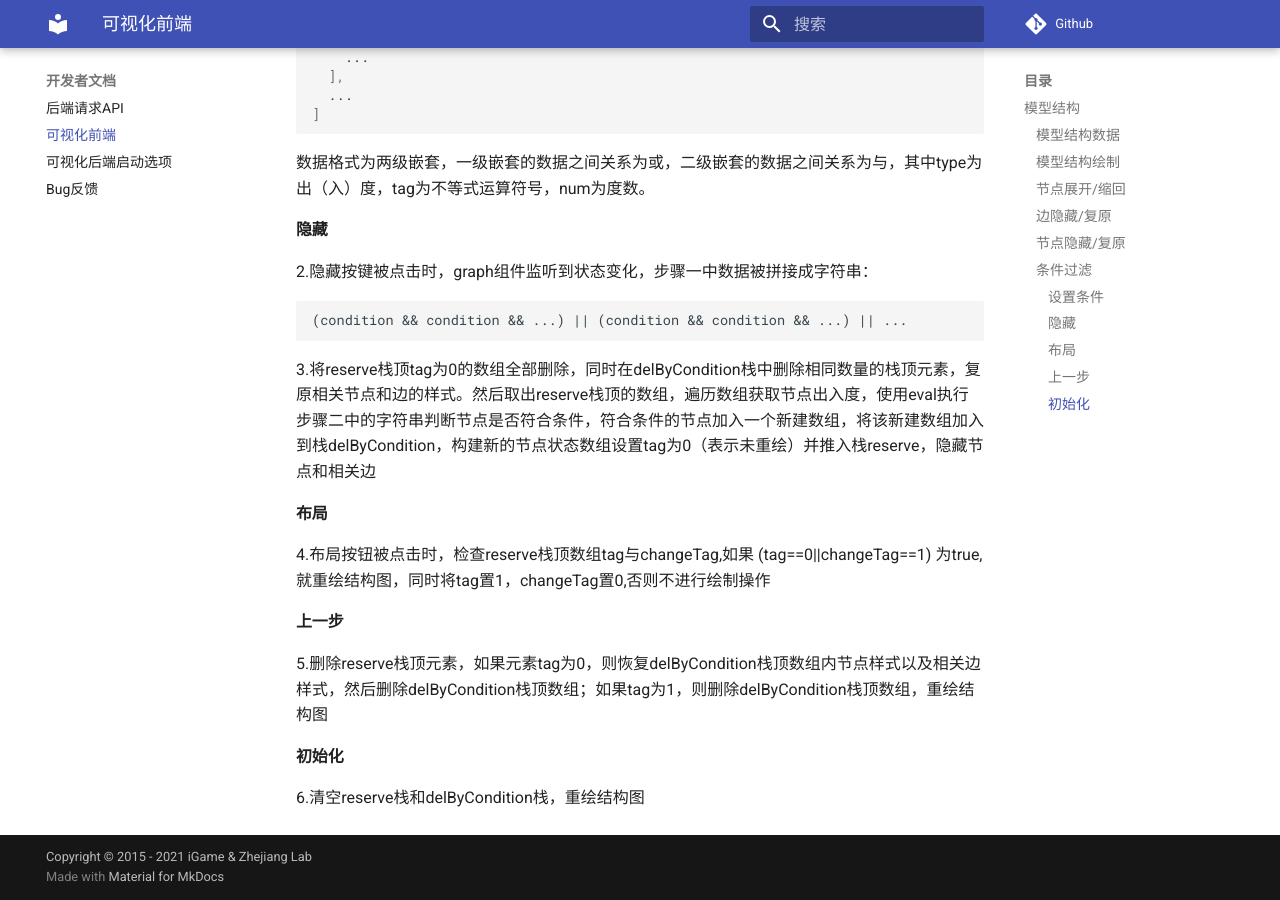
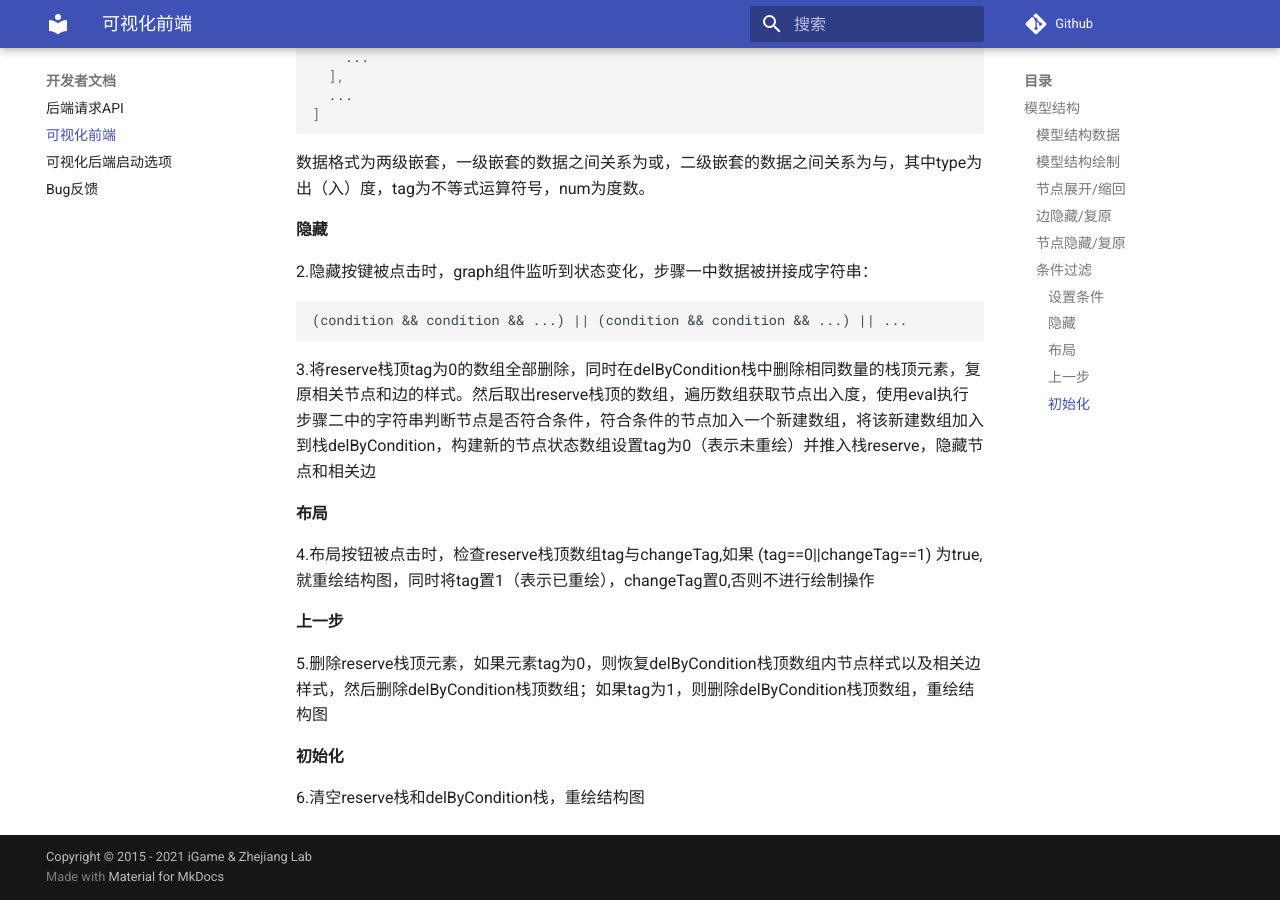
Before and after one commit to iGame-Lab/tsvis-docs, an MkDocs documentation site: the page built from docs/developer/frontend.md, in a window 1280 px wide and 900 px high, scrolled down 2009 px. Built offline with MkDocs 1.6.1 and Material for MkDocs 9.7.7, drawn with Linux system fonts in a browser that asks for light colours; comment, search, counter and statistics services are not loaded.

Commit message:
Update frontend.md

```diff
--- a/docs/developer/frontend.md
+++ b/docs/developer/frontend.md
@@ -94,7 +94,7 @@ uid为节点全名，label为节点简略名，op为节点操作属性，parent
 
 #### 布局
 
-4.布局按钮被点击时，检查reserve栈顶数组tag与changeTag,如果 (tag==0||changeTag==1) 为true,就重绘结构图，同时将tag置1，changeTag置0,否则不进行绘制操作
+4.布局按钮被点击时，检查reserve栈顶数组tag与changeTag,如果 (tag==0||changeTag==1) 为true,就重绘结构图，同时将tag置1（表示已重绘），changeTag置0,否则不进行绘制操作
 
 #### 上一步
 
```
